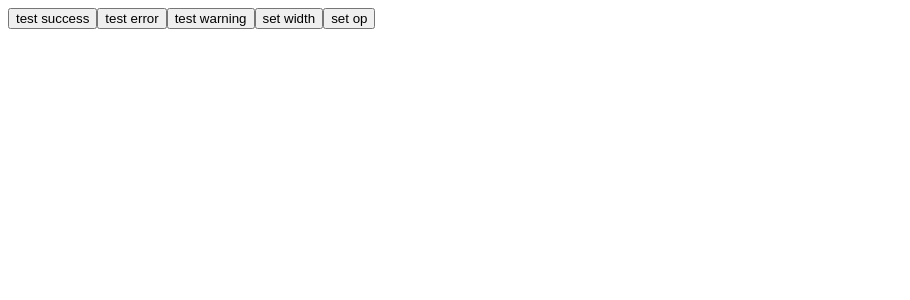
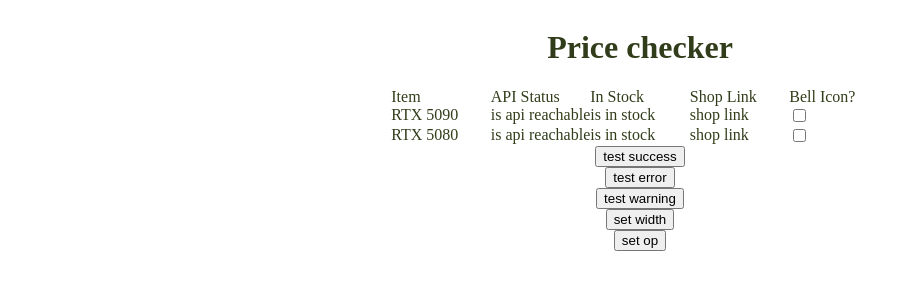
Before and after one commit to PJM178/nvidia-fe-stock-checker, a Next.js app: page / in a window 1280 px wide. Shown: the top 300 px of the page, without its empty margins (0-910 px from the left). Built offline with nearby package versions, Linux system fonts and the light colour scheme.

Commit message:
grid table of items, select items, preliminary functionality and api calls

```diff
--- a/src/app/globals.css
+++ b/src/app/globals.css
@@ -27,11 +27,11 @@
 @media (prefers-color-scheme: dark) {
   :root {
     /* Contrast to fill at least 4.5:1 */
-    --brand: hsl(82, 95.2%, 79.2%);
+    --brand: #d7fc97;
     /* Contrast to fill at least 4.5:1 */
-    --text-strong: hsl(82, 0%, 100%);
+    --text-strong: #ffffff;
     /* Contrast to fill at least 4.5:1 */
-    --text-weak: hsl(82, 13%, 83%);
+    --text-weak: #d5d9ce;
     /* Contrast to fill at least 3:1 */
     --stroke-strong: #a0a695;
     --stroke-weak: hsl(82, 8.1%, 23.1%);
--- a/src/app/layout.tsx
+++ b/src/app/layout.tsx
@@ -13,8 +13,8 @@
 });
 
 export const metadata: Metadata = {
-  title: "Create Next App",
-  description: "Generated by create next app",
+  title: "Nvidia FE Stock Checker",
+  description: "Every so often polls Nvidia store api for stock updates",
 };
 
 export default function RootLayout({
--- /dev/null
+++ b/src/app/page.module.css
@@ -0,0 +1,28 @@
+.main-content-container {
+  color: var(--text-strong);
+  display: flex;
+  justify-content: center;
+  flex-direction: column;
+  align-items: center;
+}
+
+.sku-grid-table {
+  display: grid;
+  grid-template-columns: repeat(5, 1fr);
+}
+
+.sku-grid-table--row {
+  display: contents;
+}
+
+.sku-grid-table--row:hover .sku-grid-table--item {
+  background-color: blue;
+}
+
+.sku-grid-table--header {
+
+}
+
+.sku-grid-table--item {
+
+}
--- a/src/app/page.tsx
+++ b/src/app/page.tsx
@@ -1,7 +1,116 @@
 "use client"
 
-import { useState } from "react";
+import { useEffect, useState } from "react";
 import Snackbar from "./components/Snackbar";
+import styles from "./page.module.css";
+
+const skuData = {
+  baseUrl: (sku: string, locale: string) => {
+    return `https://api.store.nvidia.com/partner/v1/feinventory?status=1&skus=${sku}&locale=${locale}`
+  },
+  country: {
+    suomi: {
+      rtx5090: {
+        gpuName: "RTX 5090",
+        skuName: "5090FEPROSHOP",
+        locale: "fi-fi",
+      },
+      rtx5080: {
+        gpuName: "RTX 5080",
+        skuName: "PRO580GFTNV",
+        locale: "fi-fi",
+      },
+    },
+  },
+};
+
+const LocaleBar = () => {
+  const [chosenCountry, setChosenCountry] = useState<keyof typeof skuData.country>("suomi");
+
+  return null;
+}
+
+interface SKUProps {
+  gpuName: string;
+  skuName: string;
+  locale: string;
+  isActive: boolean;
+}
+
+const SKU = (props: SKUProps) => {
+  const { gpuName, skuName, locale, isActive } = props;
+  const [isSelected, setIsSelected] = useState(false);
+
+  useEffect(() => {
+    if (isActive && isSelected) {
+      async function checkStock() {
+        const response = await fetch(skuData.baseUrl(skuName, locale));
+
+        const data = await response.json();
+
+        if (!response.ok) {
+          console.log(`Error: ${data.message}`);
+        } else {
+          console.log(data);
+        }
+
+
+      }
+
+      checkStock();
+    }
+  }, [isActive, isSelected, locale, skuName]);
+
+  function handleSelected(e: React.ChangeEvent<HTMLInputElement>) {
+    if (e.target.checked) {
+      setIsSelected(true);
+    } else {
+      setIsSelected(false);
+    }
+  }
+
+  console.log(isSelected);
+
+  return (
+    <div className={styles["sku-grid-table--row"]}>
+      <div className={styles["sku-grid-table--item"]}>{gpuName}</div>
+      <div className={styles["sku-grid-table--item"]}>is api reachable</div>
+      <div className={styles["sku-grid-table--item"]}>is in stock</div>
+      <div className={styles["sku-grid-table--item"]}>shop link</div>
+      <div className={styles["sku-grid-table--item"]}>
+        <input type="checkbox" onChange={handleSelected} />
+      </div>
+    </div>
+  );
+}
+
+interface GridTableProps {
+  isActive: boolean;
+  country: keyof typeof skuData.country;
+}
+
+const GridTable = (props: GridTableProps) => {
+  const { isActive, country } = props;
+
+  return (
+    <div className={styles["sku-grid-table"]}>
+      <div className={styles["sku-grid-table--header"]}>Item</div>
+      <div className={styles["sku-grid-table--header"]}>API Status</div>
+      <div className={styles["sku-grid-table--header"]}>In Stock</div>
+      <div className={styles["sku-grid-table--header"]}>Shop Link</div>
+      <div className={styles["sku-grid-table--header"]}>Bell Icon?</div>
+      {Object.values(skuData.country[country]).map(sku => (
+        <SKU
+          key={sku.skuName}
+          isActive={isActive}
+          skuName={sku.skuName}
+          gpuName={sku.gpuName}
+          locale={sku.locale}
+        />
+      ))}
+    </div>
+  );
+};
 
 export default function Home() {
   const [notification, setNotification] = useState<"warning" | "success" | "error" | null>(null);
@@ -9,17 +118,21 @@
   const [opacity, setOpacity] = useState(1);
 
   return (
-    <div className="">
-      <main className="">
+    <>
+      <main>
+        <div className={styles["main-content-container"]}>
+          <h1>Price checker</h1>
+          <LocaleBar />
+          <GridTable country="suomi" isActive={true} />
           <button onClick={() => setNotification("success")}>test success</button>
           <button onClick={() => setNotification("error")}>test error</button>
           <button onClick={() => setNotification("warning")}>test warning</button>
           <button onClick={() => setWidth(200)}>set width</button>
           <button onClick={() => setOpacity(0)}>set op</button>
           <div className="transition-test" style={{ width: width, opacity: opacity }}></div>
+        </div>
       </main>
-
       <Snackbar type={notification} setNotification={setNotification} />
-    </div>
+    </>
   );
 }
```
Lines whose indentation alone changed are shown as unchanged.
